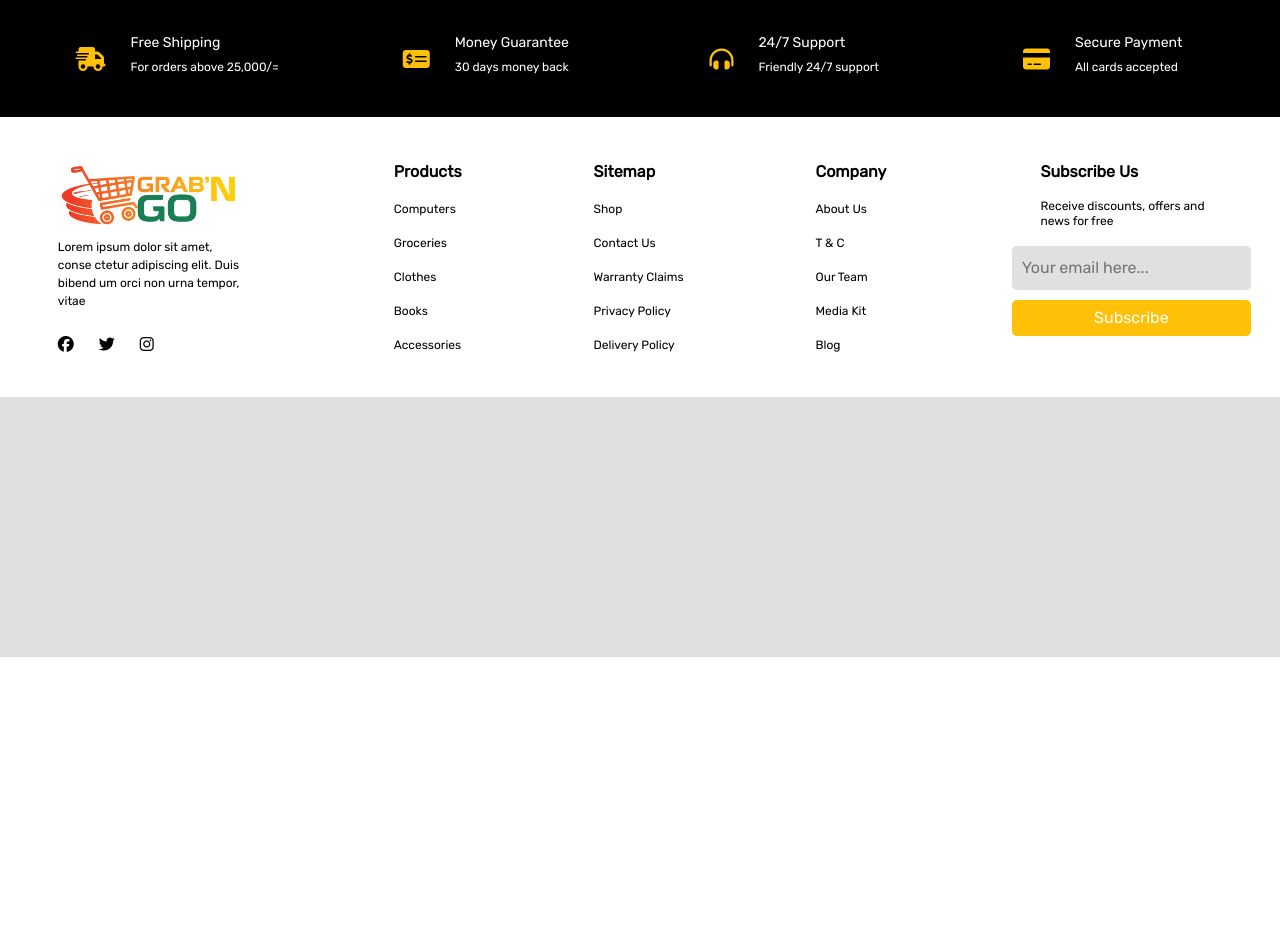
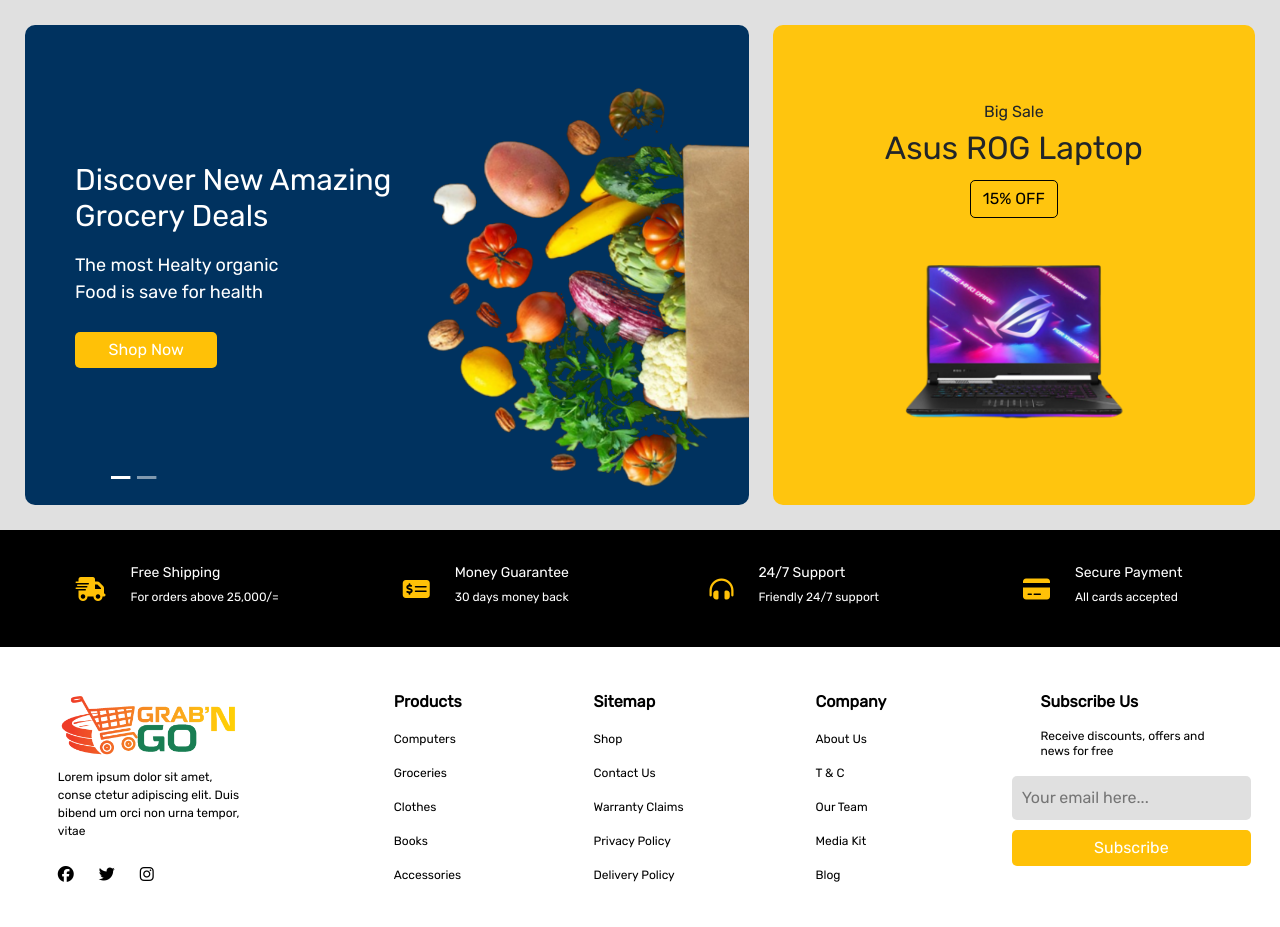
Before and after one commit to knirooshan/Grab-n-Go, a PHP site: page / in a window 1280 px wide. Shown: the part 143-1070 px from the top of the page. Before the commit the page ends 800 px from the top, so only its background shows below. Run offline with PHP 8.4, Linux system fonts and the light colour scheme; some libraries are stand-ins or nearby versions.

Commit message:
Hero Section

```diff
--- /dev/null
+++ b/assests/index.css
@@ -0,0 +1,102 @@
+.main-content > div > div{
+    display: flex;
+    justify-content: center;
+    padding: 25px;
+}
+
+.flex3{
+    flex: 3;
+}
+
+.flex2{
+    flex: 2;
+}
+
+.slide-item{
+    background-size: cover;
+    background-position: center;
+    height: 480px;
+    border-radius: 10px;
+    color: #fff;
+    position: relative;
+}
+
+.inner-content{
+    display: flex;
+    flex-direction: column;
+    justify-content: center;
+    gap: 10px;
+    position: absolute;
+    bottom: 0;
+    top: 0;
+    left: 50px;
+    margin: auto;
+}
+
+.inner-content > button{
+    width: 45%;
+    background-color: #ffc107;
+    color: #fff;
+    border: none;
+    border-radius: 5px;
+    font-size: 16px;
+}
+
+.inner-content > h2{
+    font-size: 30px;
+}
+
+.inner-content > p{
+    font-size: 18px;
+}
+
+.carousel-indicators {
+    position: absolute;
+    bottom: 0;
+    left: 0;
+    transform: translateX(-50%);
+}
+
+.carousel-indicators > li {
+    background-color: #fff;
+    margin: 0 5px;
+    width: 20px!important;
+    border-radius: 50px!important;
+    display: inline-block;
+}
+
+.carousel-indicators > li:hover {
+    background-color: #fff;
+    opacity: 1;
+    width: 25px!important;
+    border-radius: 50px!important;
+    display: inline-block;
+}
+
+.hero-promo{
+    position: relative;
+    height: 480px;
+    border-radius: 10px;
+    background-size: cover;
+    background-position: center center;
+}
+
+.inner-content-hero{
+    position: absolute;
+    top: 75px;
+    left: 0;
+    right: 0;
+    margin: auto;
+    display: flex;
+    flex-direction: column;
+    align-items: center;
+    justify-content: center;
+    gap: 5px;
+}
+
+.inner-content-hero > button{
+    background-color: transparent;
+    color: #000;
+    border-radius: 5px;
+    border: 1px solid #000;
+}
--- a/header.php
+++ b/header.php
@@ -5,6 +5,7 @@
 
         <link href="./assests/header-style.css" rel="stylesheet">
         <link href="./assests/style.css" rel="stylesheet">
+        <link href="./assests/index.css" rel="stylesheet">
 
         <link rel="preconnect" href="https://fonts.googleapis.com">
         <link rel="preconnect" href="https://fonts.gstatic.com" crossorigin>
--- a/index.php
+++ b/index.php
@@ -1,3 +1,65 @@
 <?php include('header.php'); ?>
 
+<main>
+    <div class="main-content">
+        <div class="container">
+            <div class="row">
+                <div class="flex3">
+                <div id="slideshow" class="carousel slide" data-bs-ride="carousel" data-bs-interval="5000">
+    <div class="carousel-inner">
+
+        <!-- Slide 1 -->
+        <div class="carousel-item active slide-item" style="background-image: url('./assests/images/gng-slide-1.png');">
+            <div class="container">
+                <div class="row">
+                    <div class="col-md-6 col-lg-4 slide-content">
+                        <div class="inner-content">
+                            <h2>Discover New Amazing </br>Grocery Deals</h2>
+                            <p>The most Healty organic </br>Food is save for health</p>
+                            <button class="btn btn-primary">Shop Now</button>
+                        </div>
+                    </div>
+                </div>
+            </div>
+        </div>
+
+        <!-- Slide 2 (Add more slides as needed) -->
+        <div class="carousel-item slide-item" style="background-image: url('./assests/images/gng-slide-2.jpg');">
+            <div class="container">
+                <div class="row">
+                    <div class="col-md-6 col-lg-4 slide-content">
+                        <div class="inner-content">
+                            <h2>Discover New Amazing </br>Grocery Deals</h2>
+                            <p>The most Healty organic </br>Food is save for health</p>
+                            <button class="btn btn-primary">Shop Now</button>
+                        </div>
+                    </div>
+                </div>
+            </div>
+        </div>
+
+        <!-- Add more slides as needed -->
+
+    </div>
+    <ol class="carousel-indicators">
+        <li data-bs-target="#slideshow" data-bs-slide-to="0" class="active"></li>
+        <li data-bs-target="#slideshow" data-bs-slide-to="1"></li>
+        <!-- Add more navigation dots as needed -->
+    </ol>
+</div>
+                </div>
+                <div class="flex2">
+                    <div class="hero-promo" style="background-image: url('./assests/images/hero-image.png');">
+                        <div class="inner-content-hero">
+                            <span>Big Sale</span>
+                            <h2>Asus ROG Laptop</h2>
+                            <button class="btn btn-primary">15% OFF</button>
+                        </div>
+                    </div>
+                </div>
+            </div>
+        </div>
+    </div>
+</main>
+
 <?php include('footer.php'); ?>
```
Also changed, not shown: assests/images/gng-slide-1.png (added), assests/images/gng-slide-2.jpg (added), assests/images/hero-image.png (added).
